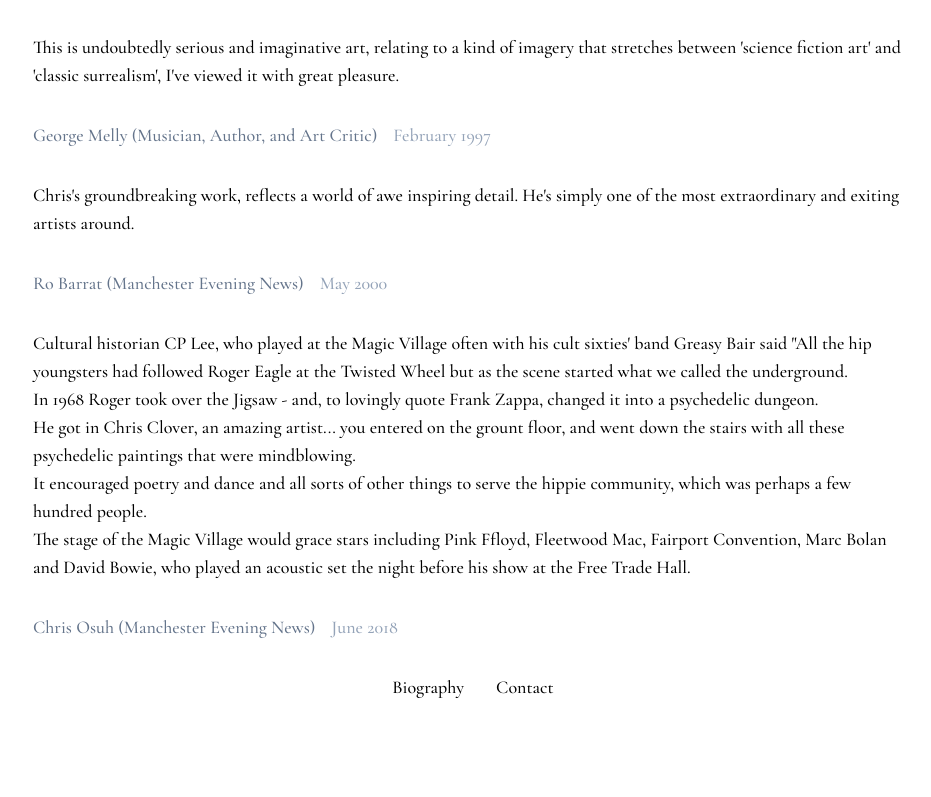
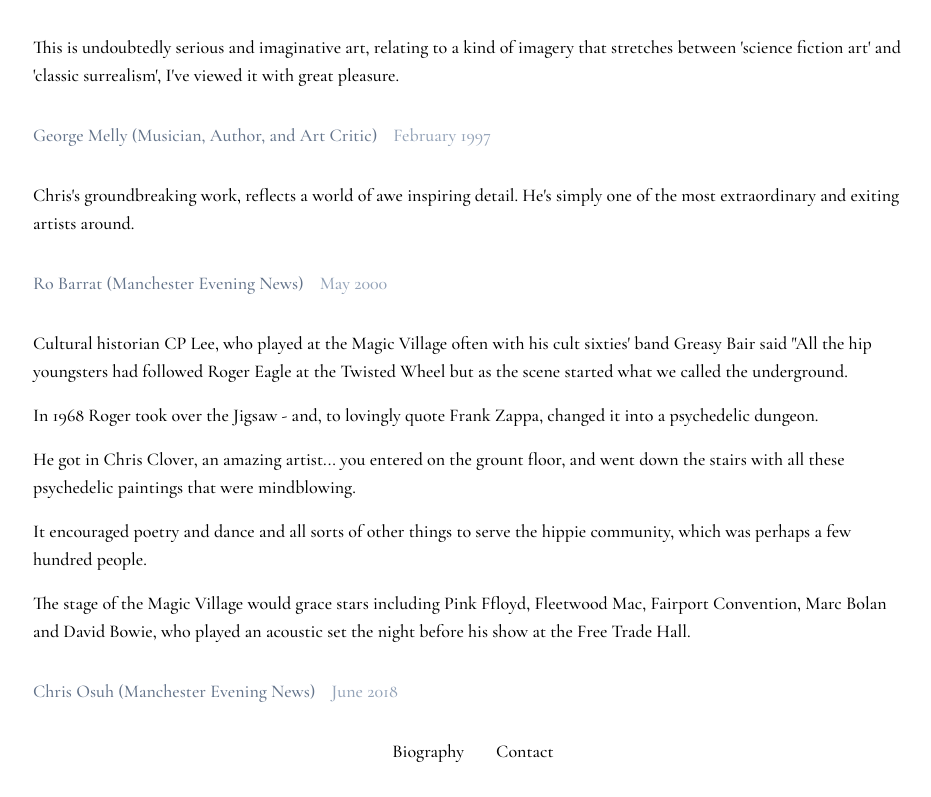
Before and after one commit to vonkanehoffen/chris-clover, a Next.js app: page /biography in a window 1280 px wide. Shown: the part 807-1604 px from the top of the page, without its empty margins (167-1098 px from the left). Before the commit the page ends 1540 px from the top, so only its background shows below. Built offline with nearby package versions, Linux system fonts and the light colour scheme.

Commit message:
fix p tag nesting warning

```diff
--- a/app/biography/page.tsx
+++ b/app/biography/page.tsx
@@ -58,32 +58,32 @@ export default function Biography() {
       <Quote
         content={
           <>
-            <p>
+            <span className="block mb-4">
               Cultural historian CP Lee, who played at the Magic Village often
               with his cult sixties&apos; band Greasy Bair said &quot;All the
               hip youngsters had followed Roger Eagle at the Twisted Wheel but
               as the scene started what we called the underground.
-            </p>
-            <p>
+            </span>
+            <span className="block mb-4">
               In 1968 Roger took over the Jigsaw - and, to lovingly quote Frank
               Zappa, changed it into a psychedelic dungeon.
-            </p>
-            <p>
+            </span>
+            <span className="block mb-4">
               He got in Chris Clover, an amazing artist... you entered on the
               grount floor, and went down the stairs with all these psychedelic
               paintings that were mindblowing.
-            </p>
-            <p>
+            </span>
+            <span className="block mb-4">
               It encouraged poetry and dance and all sorts of other things to
               serve the hippie community, which was perhaps a few hundred
               people.
-            </p>
-            <p>
+            </span>
+            <span className="block mb-4">
               The stage of the Magic Village would grace stars including Pink
               Ffloyd, Fleetwood Mac, Fairport Convention, Marc Bolan and David
               Bowie, who played an acoustic set the night before his show at the
               Free Trade Hall.
-            </p>
+            </span>
           </>
         }
         author="Chris Osuh (Manchester Evening News)"
```
